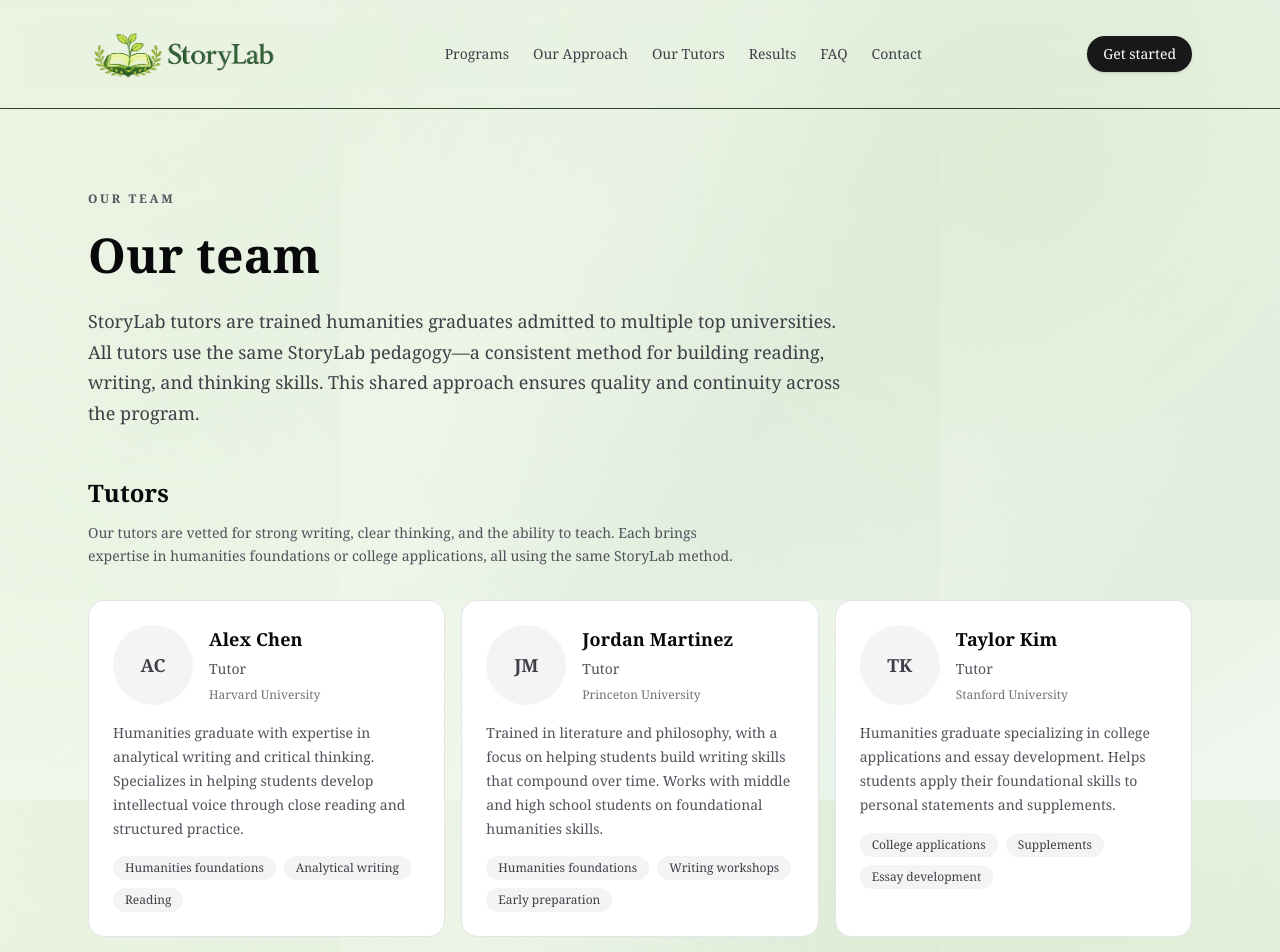
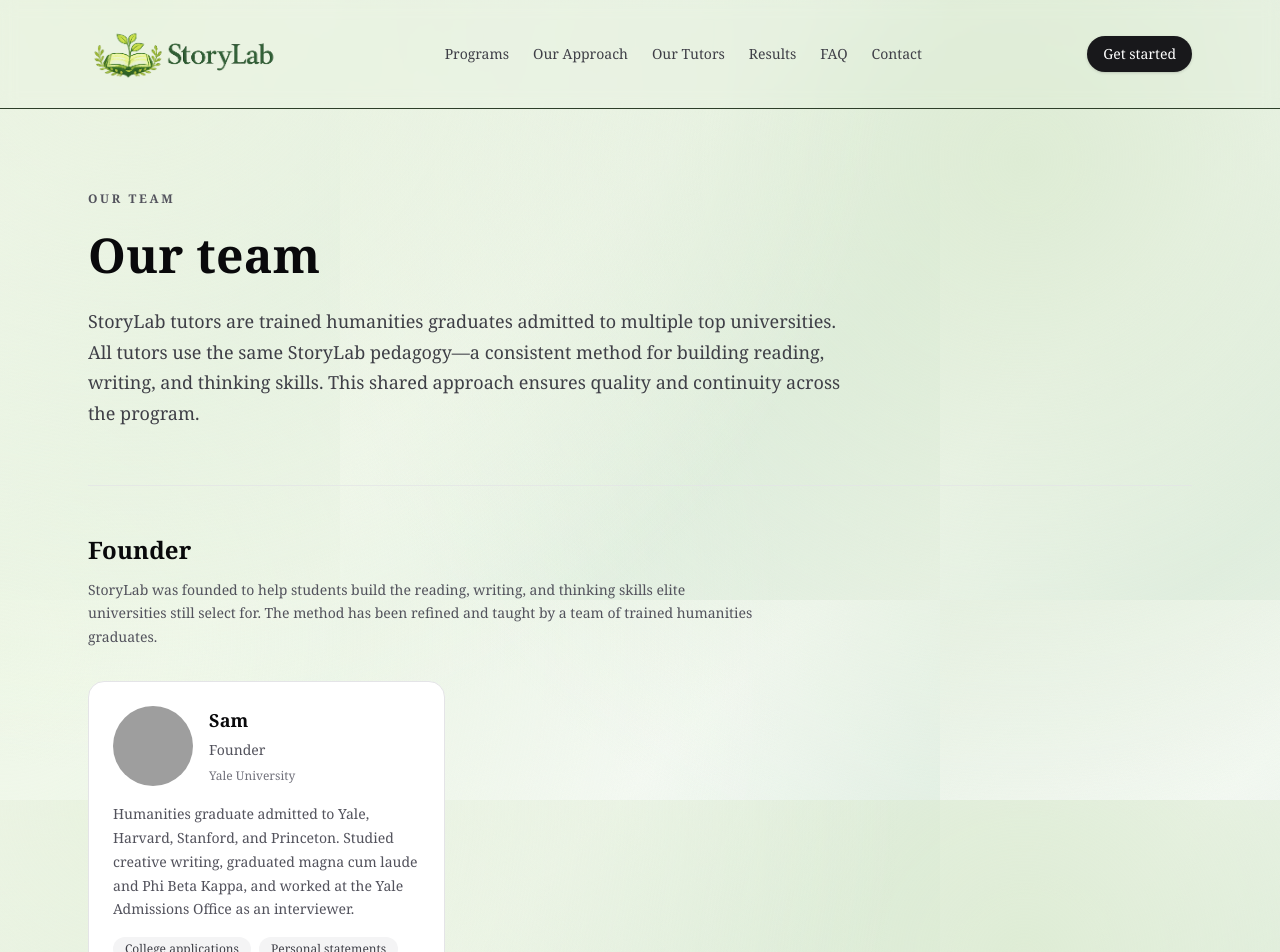
Before and after one commit to bananaduck1/storylab, a Next.js app: page /team in a window 1280 px wide. Shown: the top 952 px of the page. Built offline with nearby package versions, Linux system fonts and the light colour scheme; grey boxes are pictures that could not be loaded.

Commit message:
deleted something on teams page

```diff
--- a/app/team/page.tsx
+++ b/app/team/page.tsx
@@ -80,20 +80,6 @@ export default function TeamPage() {
           </p>
         </header>
 
-        <section className="mt-12">
-          <h2 className="text-2xl font-semibold tracking-tight text-zinc-950">Tutors</h2>
-          <p className="mt-3 max-w-2xl text-sm leading-relaxed text-zinc-600">
-            Our tutors are vetted for strong writing, clear thinking, and the ability to teach. Each
-            brings expertise in humanities foundations or college applications, all using the same
-            StoryLab method.
-          </p>
-          <div className="mt-8 grid gap-4 md:grid-cols-2 lg:grid-cols-3">
-            {tutors.map((tutor) => (
-              <TeamCard key={tutor.name} member={tutor} />
-            ))}
-          </div>
-        </section>
-
         <section className="mt-14 border-t border-zinc-200/70 pt-12">
           <h2 className="text-2xl font-semibold tracking-tight text-zinc-950">Founder</h2>
           <p className="mt-3 max-w-2xl text-sm leading-relaxed text-zinc-600">
```
